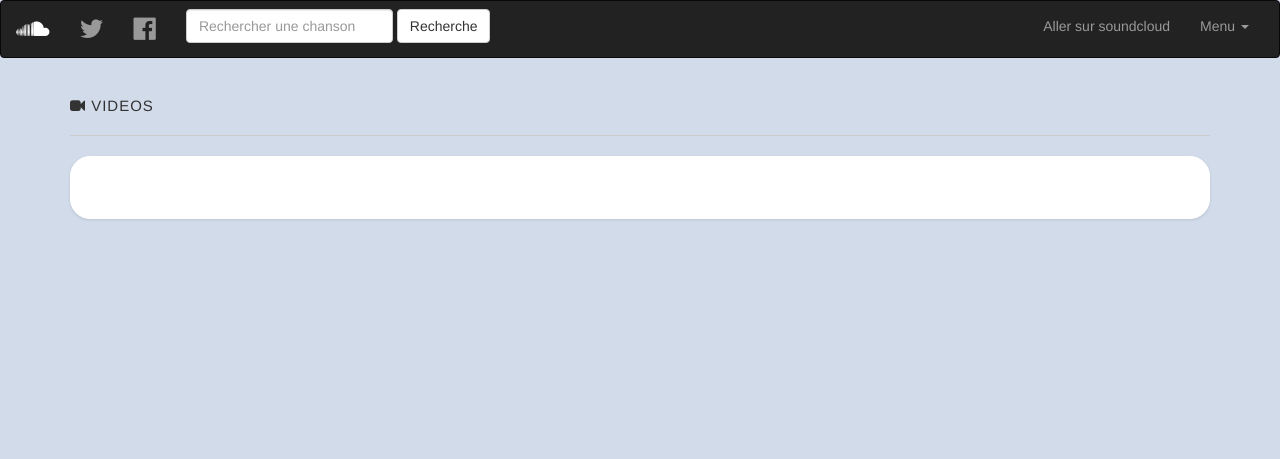
After one commit to NicoVsr/Project-github-a2, a PHP site: page /videos in a window 1280 px wide. The commit adds this page. Shown: the top 459 px of the page. Run offline with PHP 8.4, Linux system fonts and the light colour scheme.

Commit message:
New "Videos" page

```diff
--- /dev/null
+++ b/videos.php
@@ -0,0 +1,13 @@
+<?php
+
+session_start();
+
+require('config/config.php');
+require('model/functions.fn.php');
+
+
+
+include 'view/_header.php';
+include 'view/videos.php';
+include 'view/foot.php';
+include 'view/_footer.php';
--- a/view/about.php
+++ b/view/about.php
@@ -8,7 +8,6 @@
                     <div class="row">
                         <div class="col-xs-10 col-sm-10 col-md-11 col-lg-11">
                                 <b class="title"></b>
-
                                 <div>
                                     <h1><i class="fa fa-envelope"></i> À Propos</h1>
                                     <p>SoundCloud est la première plate-forme acoustique sociale du monde, où n'importe qui peut écouter ou créer des sons et les partager depuis n'importe où.</p>
@@ -18,10 +17,6 @@
 
                                 </div>
                             </div>
-
-
-
-
                         </div>
                     </div>
                 </div>
--- /dev/null
+++ b/view/videos.php
@@ -0,0 +1,21 @@
+<body>
+<?php include '_topbar.php'; ?>
+<div class="container">
+    <div class="row">
+        <div class="col-xs-12 col-sm-12 col-md-12 col-lg-12">
+            <div id="musicfeed">
+                <h1><i class="fa fa-video-camera"></i> Videos</h1>
+                <div class="block animated fadeInDown">
+                    <div class="row">
+                        <div class="col-xs-10 col-sm-10 col-md-11 col-lg-11">
+                            <b class="title"></b>
+
+
+
+                        </div>
+                    </div>
+                </div>
+            </div>
+        </div>
+    </div>
+</div>
```
Lines whose indentation alone changed are shown as unchanged.
